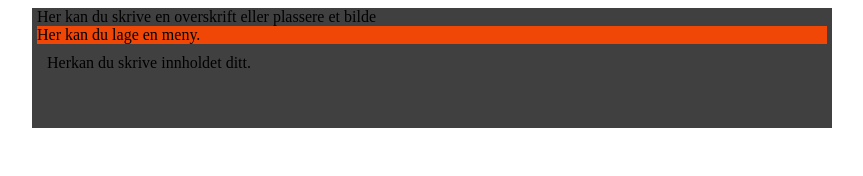
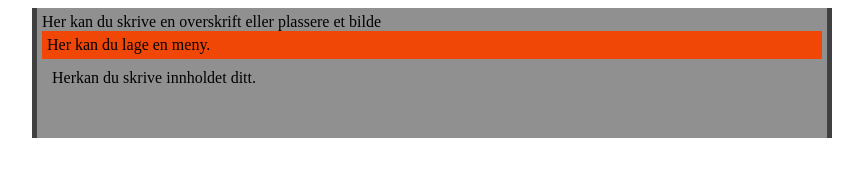
Before and after one commit to Susanne2002/uke-47-8.3, a plain HTML site: page index.html in a window 1280 px wide. Shown: the whole page, without its empty margins (208-1071 px from the left). Drawn offline with Linux system fonts and the light colour scheme.

Commit message:
Update stilark.css

```diff
--- a/stilark.css
+++ b/stilark.css
@@ -7,19 +7,19 @@
 
 .topptekst {
     height: 120px; /* overskrift/toppteksthøyde */
-    background-color: "909090; /* en lys grå farge */
+    background-color: #909090; /* en lys grå farge */
     padding: 5px; /* avstand mellom bokskant og innhold */
     margin: 5px; /* luft rundt overskrift-/topptekstboks */
 }
 
 .meny {
     background-color: #f04606; /* oransje farge */
-    padding: 5px /* avstand mellom bokskant og innhold */
+    padding: 5px; /* avstand mellom bokskant og innhold */
     marging: 5px; /* luft rundt meny boks */
 }
 
 .innhold {
-    background-color_ #909090; /* en lys gråfarge */
+    background-color: #909090; /* en lys gråfarge */
     padding: 5px; /* avstand mellom bokskant og innhold */
     margin: 5px; /* luft rundt innholdsboks */
 }
```
